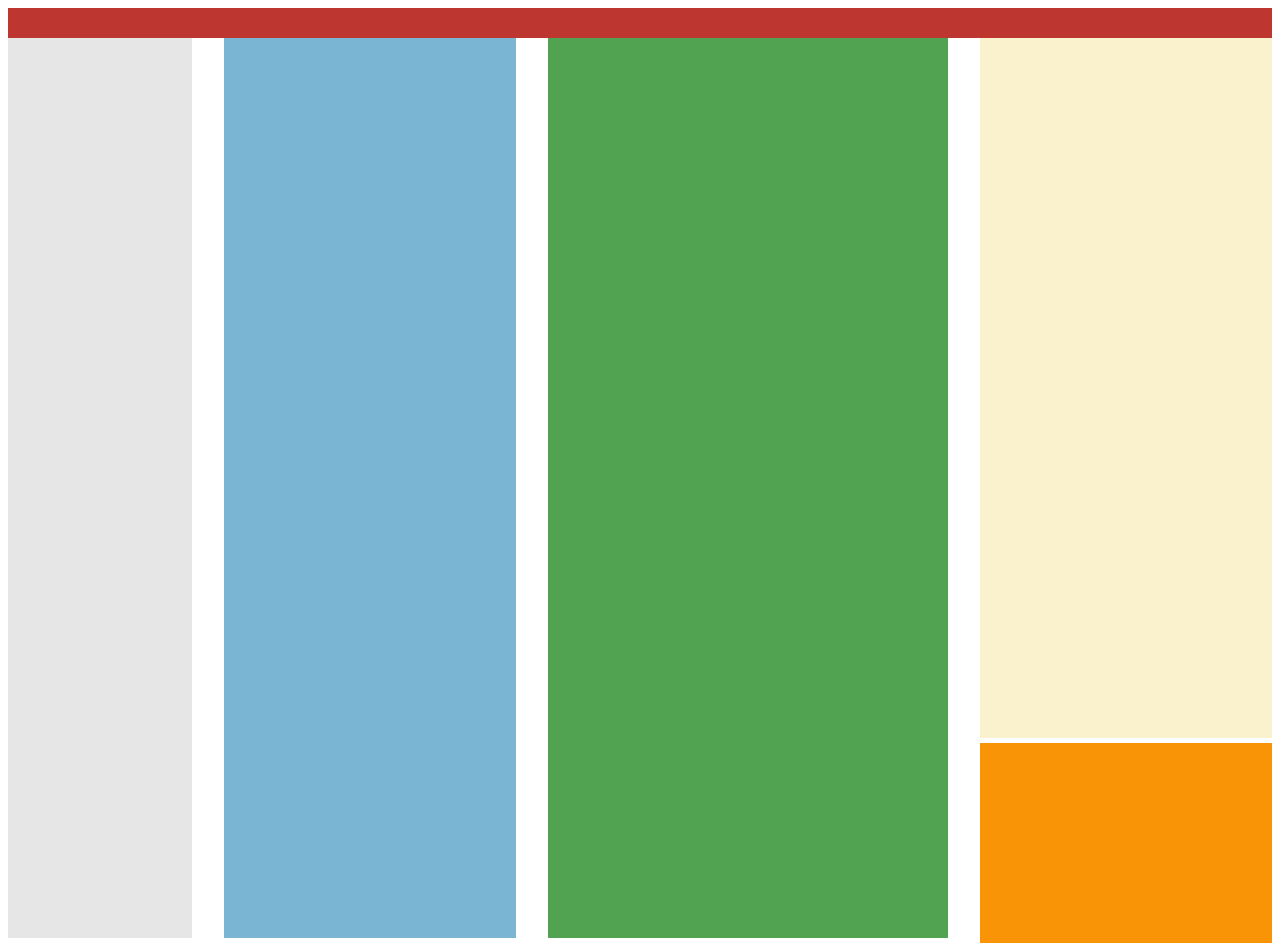
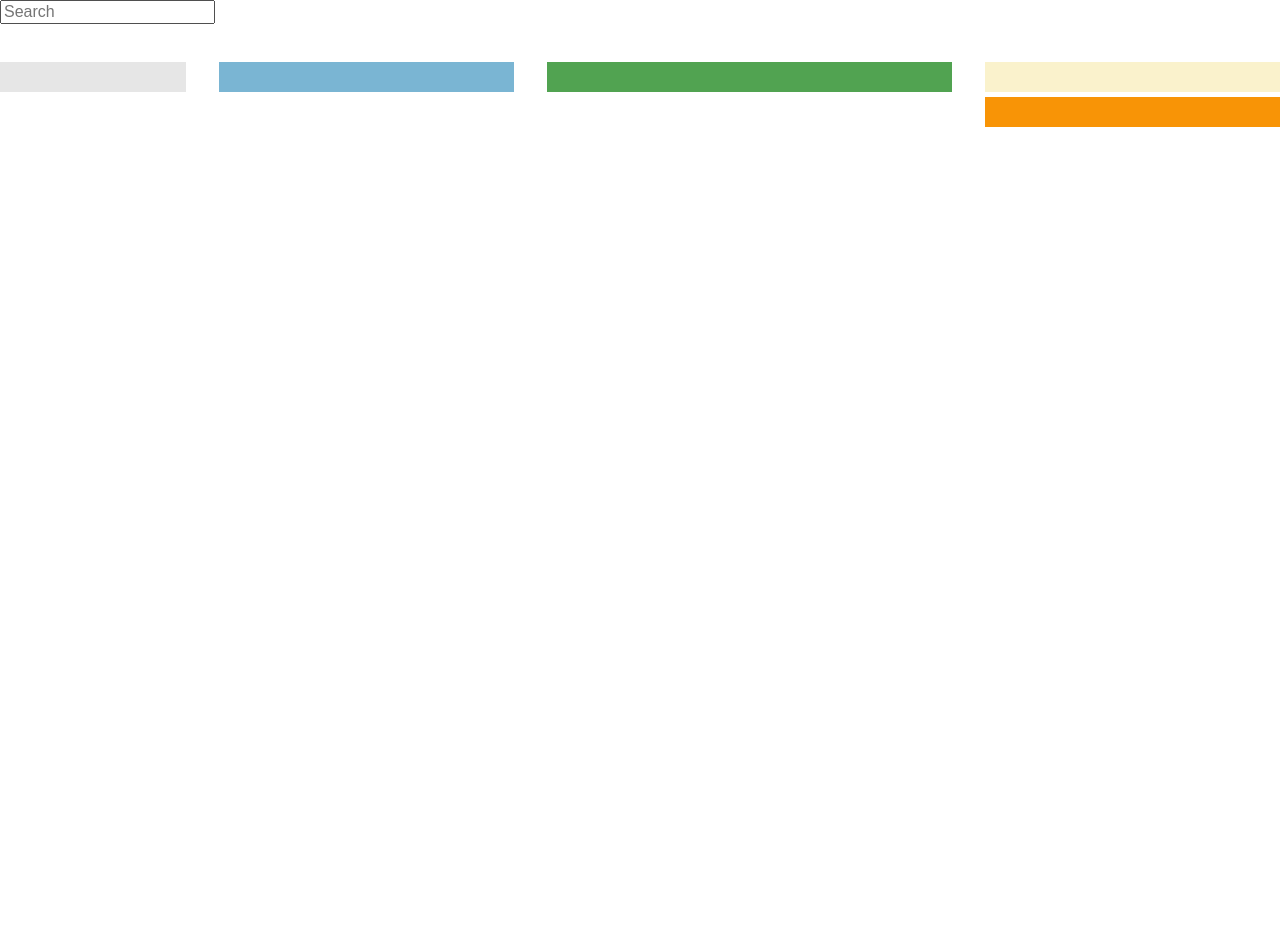
Before and after one commit to pablohgm/Router-Ember, a plain HTML site: page index.html in a window 1280 px wide. After the commit the page ends 800 px from the top, so only its background shows below. Drawn offline with Linux system fonts and the light colour scheme.

Commit message:
css problem incomplete commit

```diff
--- a/css/style.css
+++ b/css/style.css
@@ -1,34 +1,35 @@
 /* Put your CSS here */
 html, body {
     height: 100%;
+    margin: 0px;
 }
 
 .left-column {
     background-color: #e6e6e6;
-    min-height: 900px !important;
 }
 
 .left-center-column {
     background-color: #7ab5d3;
-    min-height: 900px !important;
 }
 
 .right-column {
     background-color: #faf2cc;
-    min-height: 700px !important;
 }
 
 .right-center-column {
     background-color: #51a351;
-    min-height: 900px !important;
 }
 
 .right-down-column{
     background-color: #f89406;
     margin-top: 5px;
-    min-height: 200px !important;
 }
 
 .toolbar{
-    background-color: #bd362f;
+    background-color: #ffffff;
+    min-height: 62px;
 }
+
+.row-fluid [class*="span"] {
+    /*margin-left: 0 !important;*/
+}
--- a/index.html
+++ b/index.html
@@ -2,18 +2,22 @@
 <html>
 <head>
     <title></title>
-    <!--<link rel="stylesheet" href="css/normalize.css">-->
+    <link rel="stylesheet" href="css/normalize.css">
     <link rel="stylesheet" href="css/style.css">
     <link rel="stylesheet" href="css/bootstrap-responsive.css">
 </head>
 <body>
 
-    <!--<script type="text/x-handlebars">-->
+    <script type="text/x-handlebars">
             <div class="row-fluid">
-                <div class="span12 toolbar"></div>
+                <div class="span12">
+                    <form class="toolbar navbar-search pull-right">
+                        <input type="text" class="search-query" placeholder="Search">
+                    </form>
+                </div>
             </div>
             <div class="container-fluid">
-                <div class="row-fluid">
+                <div class="row-fluid no-space">
                     <div class="span2 left-column"></div>
                     <div class="span3 left-center-column"></div>
                     <div class="span4 right-center-column"></div>
@@ -27,7 +31,7 @@
                     </div>
                 </div>
             </div>
-    <!--</script>-->
+    </script>
 
     <script type="text/x-handlebars" id="user">
         <h2>
```
